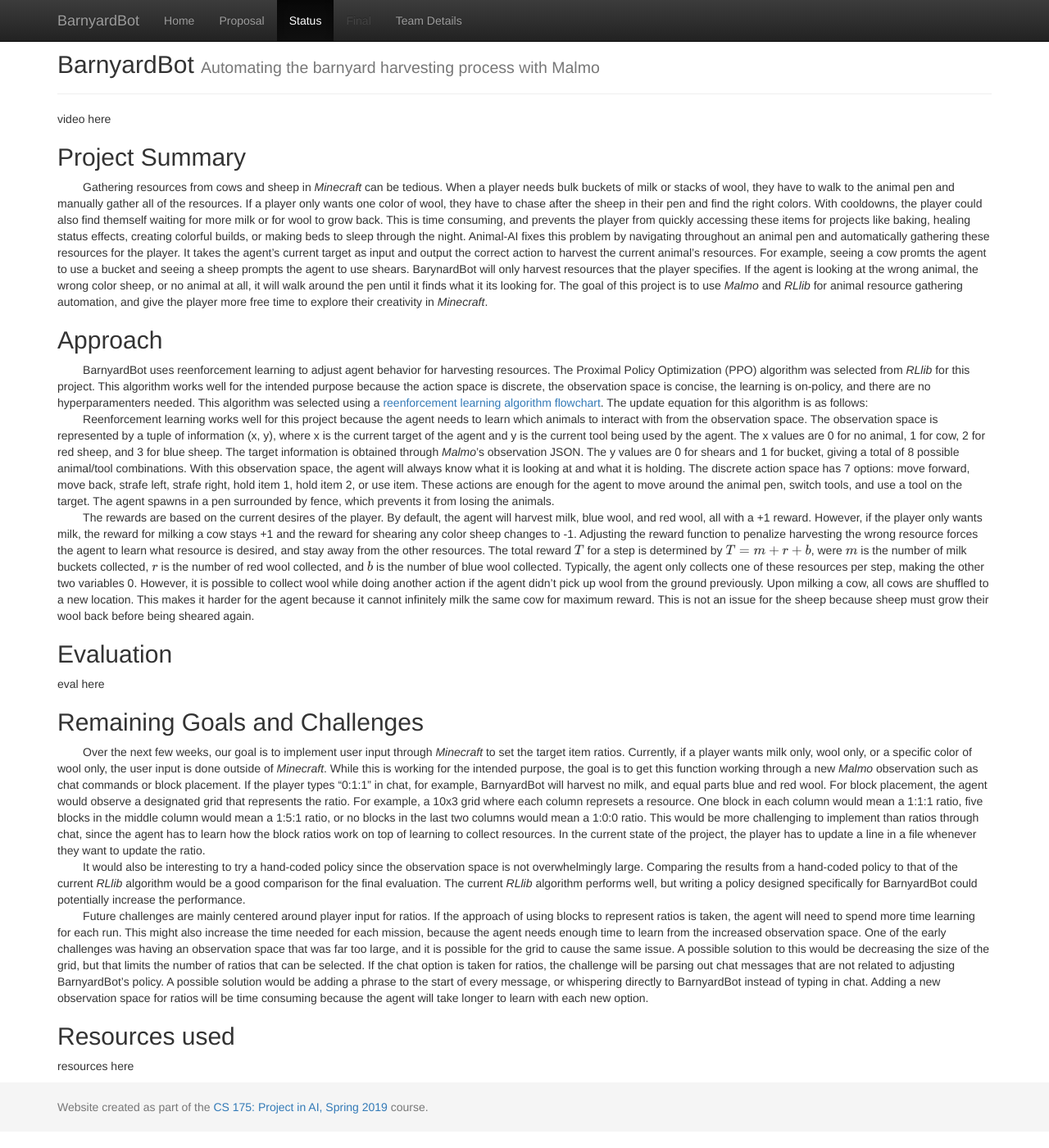
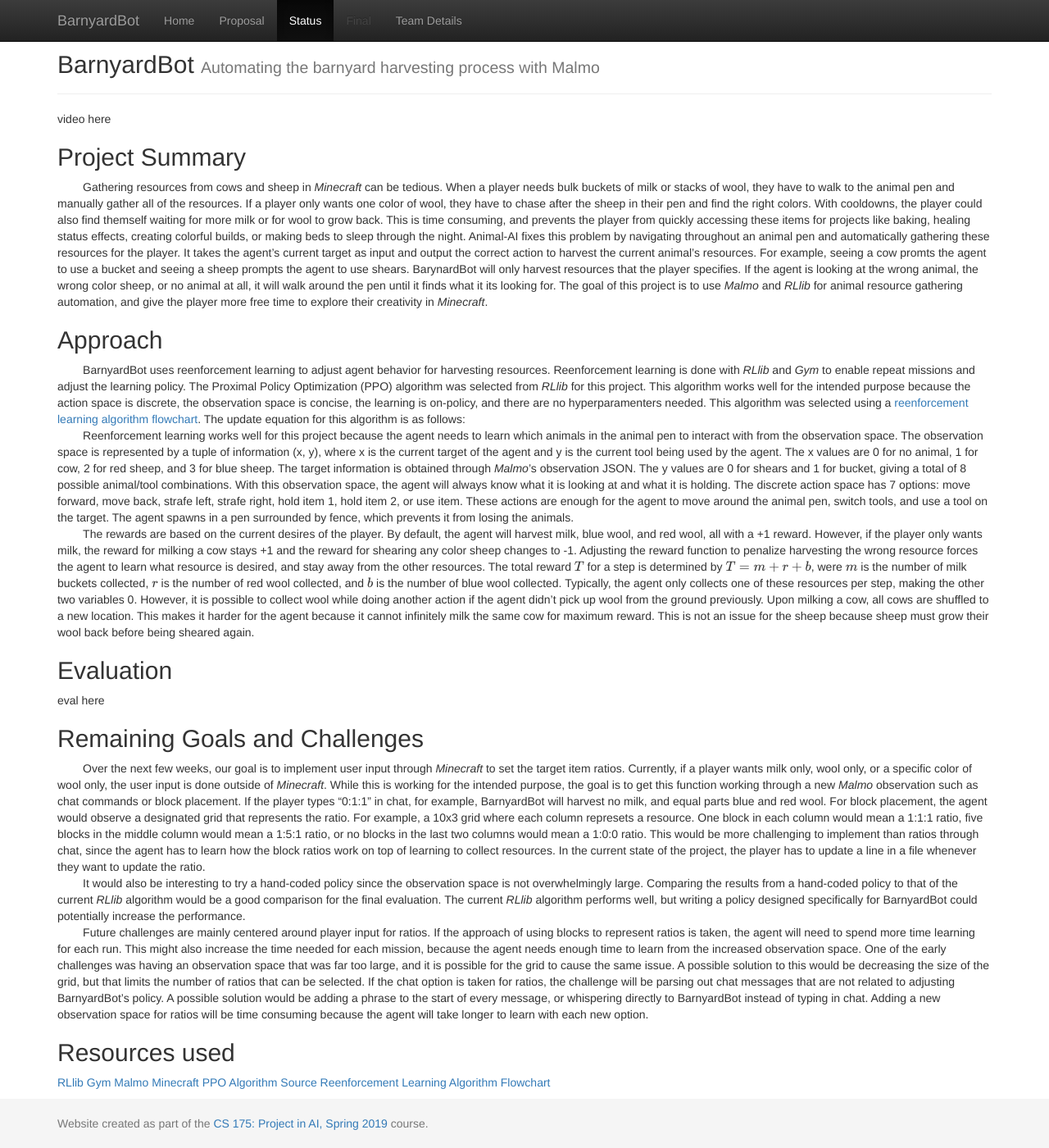
Before and after one commit to brandonmeyer/BarnyardBot, a Jekyll site: the page built from docs/status.md, in a window 1280 px wide and 1400 px high, scrolled down 38 px. Shown: the whole window at 82% size. Built offline with Jekyll 4.4.1, drawn with Linux system fonts in a browser that asks for light colours; formulas are drawn with MathJax 3.

Commit message:
Update status.md

```diff
--- a/docs/status.md
+++ b/docs/status.md
@@ -9,8 +9,8 @@ video here
 &nbsp;&nbsp;&nbsp;&nbsp;&nbsp;&nbsp;&nbsp;&nbsp;Gathering resources from cows and sheep in *Minecraft* can be tedious. When a player needs bulk buckets of milk or stacks of wool, they have to walk to the animal pen and manually gather all of the resources. If a player only wants one color of wool, they have to chase after the sheep in their pen and find the right colors. With cooldowns, the player could also find themself waiting for more milk or for wool to grow back. This is time consuming, and prevents the player from quickly accessing these items for projects like baking, healing status effects, creating colorful builds, or making beds to sleep through the night. Animal-AI fixes this problem by navigating throughout an animal pen and automatically gathering these resources for the player. It takes the agent's current target as input and output the correct action to harvest the current animal's resources. For example, seeing a cow promts the agent to use a bucket and seeing a sheep prompts the agent to use shears. BarynardBot will only harvest resources that the player specifies. If the agent is looking at the wrong animal, the wrong color sheep, or no animal at all, it will walk around the pen until it finds what it its looking for. The goal of this project is to use *Malmo* and *RLlib* for animal resource gathering automation, and give the player more free time to explore their creativity in *Minecraft*.
 
 ## Approach
-&nbsp;&nbsp;&nbsp;&nbsp;&nbsp;&nbsp;&nbsp;&nbsp;BarnyardBot uses reenforcement learning to adjust agent behavior for harvesting resources. The Proximal Policy Optimization (PPO) algorithm was selected from *RLlib* for this project. This algorithm works well for the intended purpose because the action space is discrete, the observation space is concise, the learning is on-policy, and there are no hyperparamenters needed. This algorithm was selected using a [reenforcement learning algorithm flowchart](https://static.us.edusercontent.com/files/eS20DbiGQfi4P2skbCN9WYeD). The update equation for this algorithm is as follows:\
-&nbsp;&nbsp;&nbsp;&nbsp;&nbsp;&nbsp;&nbsp;&nbsp;Reenforcement learning works well for this project because the agent needs to learn which animals to interact with from the observation space. The observation space is represented by a tuple of information (x, y), where x is the current target of the agent and y is the current tool being used by the agent. The x values are 0 for no animal, 1 for cow, 2 for red sheep, and 3 for blue sheep. The target information is obtained through *Malmo*'s observation JSON. The y values are 0 for shears and 1 for bucket, giving a total of 8 possible animal/tool combinations. With this observation space, the agent will always know what it is looking at and what it is holding. The discrete action space has 7 options: move forward, move back, strafe left, strafe right, hold item 1, hold item 2, or use item. These actions are enough for the agent to move around the animal pen, switch tools, and use a tool on the target. The agent spawns in a pen surrounded by fence, which prevents it from losing the animals.\
+&nbsp;&nbsp;&nbsp;&nbsp;&nbsp;&nbsp;&nbsp;&nbsp;BarnyardBot uses reenforcement learning to adjust agent behavior for harvesting resources. Reenforcement learning is done with *RLlib* and *Gym* to enable repeat missions and adjust the learning policy. The Proximal Policy Optimization (PPO) algorithm was selected from *RLlib* for this project. This algorithm works well for the intended purpose because the action space is discrete, the observation space is concise, the learning is on-policy, and there are no hyperparamenters needed. This algorithm was selected using a [reenforcement learning algorithm flowchart](https://static.us.edusercontent.com/files/eS20DbiGQfi4P2skbCN9WYeD). The update equation for this algorithm is as follows:\
+&nbsp;&nbsp;&nbsp;&nbsp;&nbsp;&nbsp;&nbsp;&nbsp;Reenforcement learning works well for this project because the agent needs to learn which animals in the animal pen to interact with from the observation space. The observation space is represented by a tuple of information (x, y), where x is the current target of the agent and y is the current tool being used by the agent. The x values are 0 for no animal, 1 for cow, 2 for red sheep, and 3 for blue sheep. The target information is obtained through *Malmo*'s observation JSON. The y values are 0 for shears and 1 for bucket, giving a total of 8 possible animal/tool combinations. With this observation space, the agent will always know what it is looking at and what it is holding. The discrete action space has 7 options: move forward, move back, strafe left, strafe right, hold item 1, hold item 2, or use item. These actions are enough for the agent to move around the animal pen, switch tools, and use a tool on the target. The agent spawns in a pen surrounded by fence, which prevents it from losing the animals.\
 &nbsp;&nbsp;&nbsp;&nbsp;&nbsp;&nbsp;&nbsp;&nbsp;The rewards are based on the current desires of the player. By default, the agent will harvest milk, blue wool, and red wool, all with a +1 reward. However, if the player only wants milk, the reward for milking a cow stays +1 and the reward for shearing any color sheep changes to -1. Adjusting the reward function to penalize harvesting the wrong resource forces the agent to learn what resource is desired, and stay away from the other resources. The total reward $$T$$ for a step is determined by $$T = m + r + b$$, were $$m$$ is the number of milk buckets collected, $$r$$ is the number of red wool collected, and $$b$$ is the number of blue wool collected. Typically, the agent only collects one of these resources per step, making the other two variables 0. However, it is possible to collect wool while doing another action if the agent didn't pick up wool from the ground previously. Upon milking a cow, all cows are shuffled to a new location. This makes it harder for the agent because it cannot infinitely milk the same cow for maximum reward. This is not an issue for the sheep because sheep must grow their wool back before being sheared again.
 
 ## Evaluation
@@ -22,4 +22,9 @@ eval here
 &nbsp;&nbsp;&nbsp;&nbsp;&nbsp;&nbsp;&nbsp;&nbsp;Future challenges are mainly centered around player input for ratios. If the approach of using blocks to represent ratios is taken, the agent will need to spend more time learning for each run. This might also increase the time needed for each mission, because the agent needs enough time to learn from the increased observation space. One of the early challenges was having an observation space that was far too large, and it is possible for the grid to cause the same issue. A possible solution to this would be decreasing the size of the grid, but that limits the number of ratios that can be selected. If the chat option is taken for ratios, the challenge will be parsing out chat messages that are not related to adjusting BarnyardBot's policy. A possible solution would be adding a phrase to the start of every message, or whispering directly to BarnyardBot instead of typing in chat. Adding a new observation space for ratios will be time consuming because the agent will take longer to learn with each new option.
 
 ## Resources used
-resources here
+[RLlib](https://docs.ray.io/en/latest/rllib.html)
+[Gym](https://gym.openai.com/)
+[Malmo](https://www.microsoft.com/en-us/research/project/project-malmo/)
+[Minecraft](https://www.minecraft.net/en-us/login)
+[PPO Algorithm Source](https://channel9.msdn.com/Events/Neural-Information-Processing-Systems-Conference/Neural-Information-Processing-Systems-Conference-NIPS-2016/Deep-Reinforcement-Learning-Through-Policy-Optimization)
+[Reenforcement Learning Algorithm Flowchart](https://static.us.edusercontent.com/files/eS20DbiGQfi4P2skbCN9WYeD)
```
